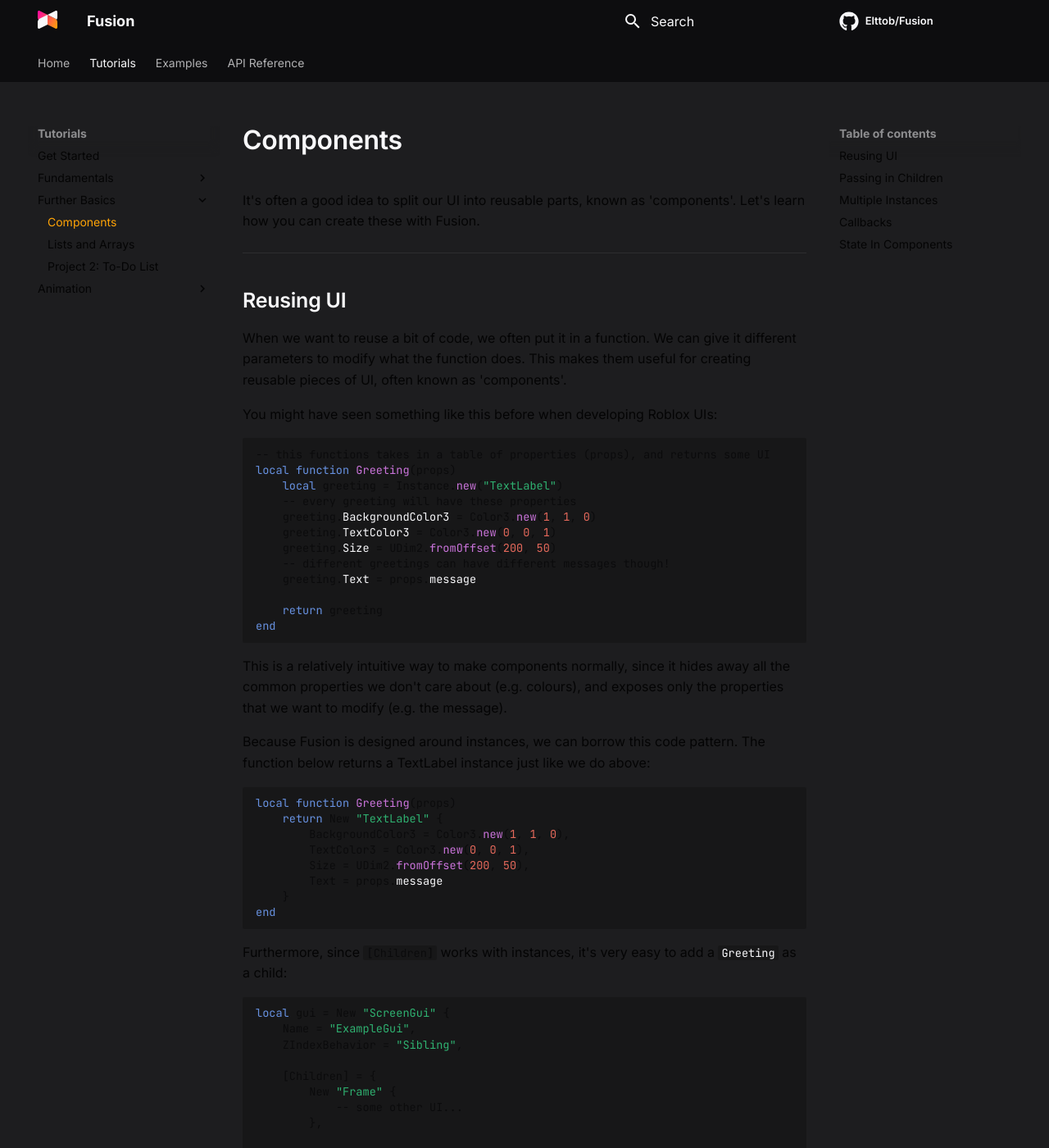
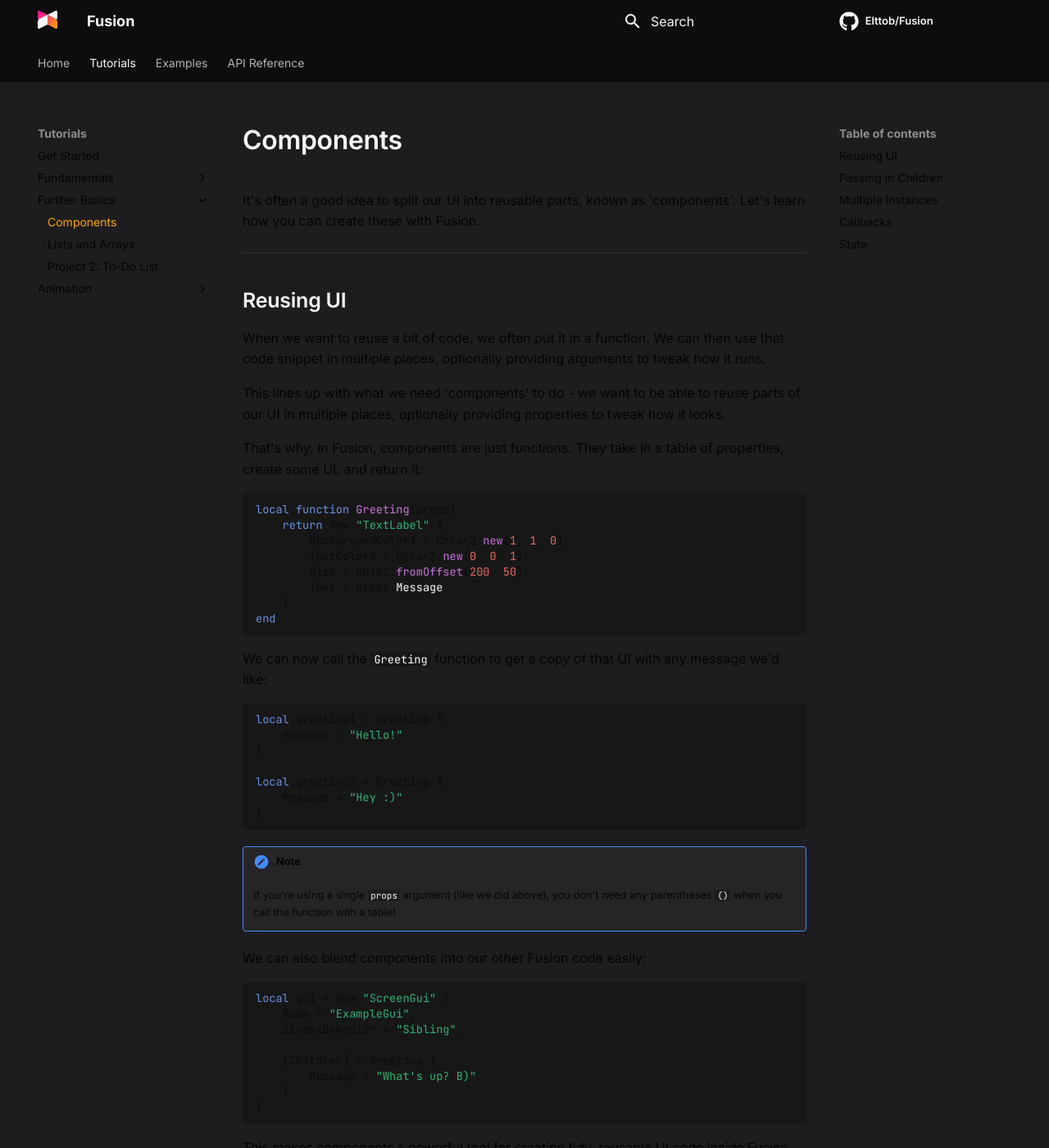
Before and after one commit to dphfox/Fusion, an MkDocs documentation site: the page built from docs/tutorials/further-basics/components.md, in a window 1280 px wide and 1400 px high. Shown: the whole window at 82% size. Built offline with MkDocs 1.6.1 and Material for MkDocs 9.7.7, drawn with Linux system fonts in a browser that asks for light colours; comment, search, counter and statistics services are not loaded; some of the changed text lies outside the part shown.

Commit message:
Simplify 'Reusing UI' in Components

````diff
--- a/docs/tutorials/further-basics/components.md
+++ b/docs/tutorials/further-basics/components.md
@@ -5,33 +5,16 @@ It's often a good idea to split our UI into reusable parts, known as
 
 ## Reusing UI
 
-When we want to reuse a bit of code, we often put it in a function. We can give
-it different parameters to modify what the function does. This makes them useful
-for creating reusable pieces of UI, often known as 'components'.
+When we want to reuse a bit of code, we often put it in a function. We can then
+use that code snippet in multiple places, optionally providing arguments to
+tweak how it runs.
 
-You might have seen something like this before when developing Roblox UIs:
+This lines up with what we need 'components' to do - we want to be able to reuse
+parts of our UI in multiple places, optionally providing properties to tweak how
+it looks.
 
-```Lua
--- this functions takes in a table of properties (props), and returns some UI
-local function Greeting(props)
-	local greeting = Instance.new("TextLabel")
-	-- every greeting will have these properties
-	greeting.BackgroundColor3 = Color3.new(1, 1, 0)
-	greeting.TextColor3 = Color3.new(0, 0, 1)
-	greeting.Size = UDim2.fromOffset(200, 50)
-	-- different greetings can have different messages though!
-	greeting.Text = props.message
-
-	return greeting
-end
-```
-
-This is a relatively intuitive way to make components normally, since it hides
-away all the common properties we don't care about (e.g. colours), and exposes
-only the properties that we want to modify (e.g. the message).
-
-Because Fusion is designed around instances, we can borrow this code pattern.
-The function below returns a TextLabel instance just like we do above:
+That's why, in Fusion, components are just functions. They take in a table of
+properties, create some UI, and return it:
 
 ```Lua
 local function Greeting(props)
@@ -39,47 +22,46 @@ local function Greeting(props)
 		BackgroundColor3 = Color3.new(1, 1, 0),
 		TextColor3 = Color3.new(0, 0, 1),
 		Size = UDim2.fromOffset(200, 50),
-		Text = props.message
+		Text = props.Message
 	}
 end
 ```
 
-Furthermore, since `#!Lua [Children]` works with instances, it's very easy to
-add a `Greeting` as a child:
+We can now call the `Greeting` function to get a copy of that UI with any
+message we'd like:
+
+```Lua
+local greeting1 = Greeting {
+	Message = "Hello!"
+}
+
+local greeting2 = Greeting {
+	Message = "Hey :)"
+}
+```
+
+!!! note
+	If you're using a single `props` argument (like we did above), you don't
+	need any parentheses `()` when you call the function with a table!
+
+We can also blend components into our other Fusion code easily:
 
 ```Lua
 local gui = New "ScreenGui" {
 	Name = "ExampleGui",
 	ZIndexBehavior = "Sibling",
 
-	[Children] = {
-		New "Frame" {
-			-- some other UI...
-		},
-
-		Greeting {
-			message = "Hello, world!"
-		}
+	[Children] = Greeting {
+		Message = "What's up? B)"
 	}
 }
 ```
 
-!!! note
-	Because our function accepts just one table as an argument (`props`), we
-	don't need parentheses `()` when we call the function with a new table!
+This makes components a powerful tool for creating tidy, reusable UI code inside
+Fusion.
 
-In the above code;
-
-- we call `Greeting` with a table of properties, containing our message
-- the `Greeting` function creates and returns our TextLabel for us
-- the returned TextLabel becomes part of the `[Children]`
-
-Therefore, when we run this code, we'll see our greeting TextLabel show up in
-our ScreenGui.
-
-That's the basic idea of 'components' in Fusion; they're just functions which
-take in some properties and return some UI. For the rest of this tutorial, we'll
-take a look at some code patterns that you can use with components in Fusion.
+For the rest of this tutorial, let's look at a few common scripting patterns you
+can use with components to make them even more useful.
 
 -----
 
````
Also changed, not shown: other parts of docs/tutorials/further-basics/components.md (+1 -1 lines).
